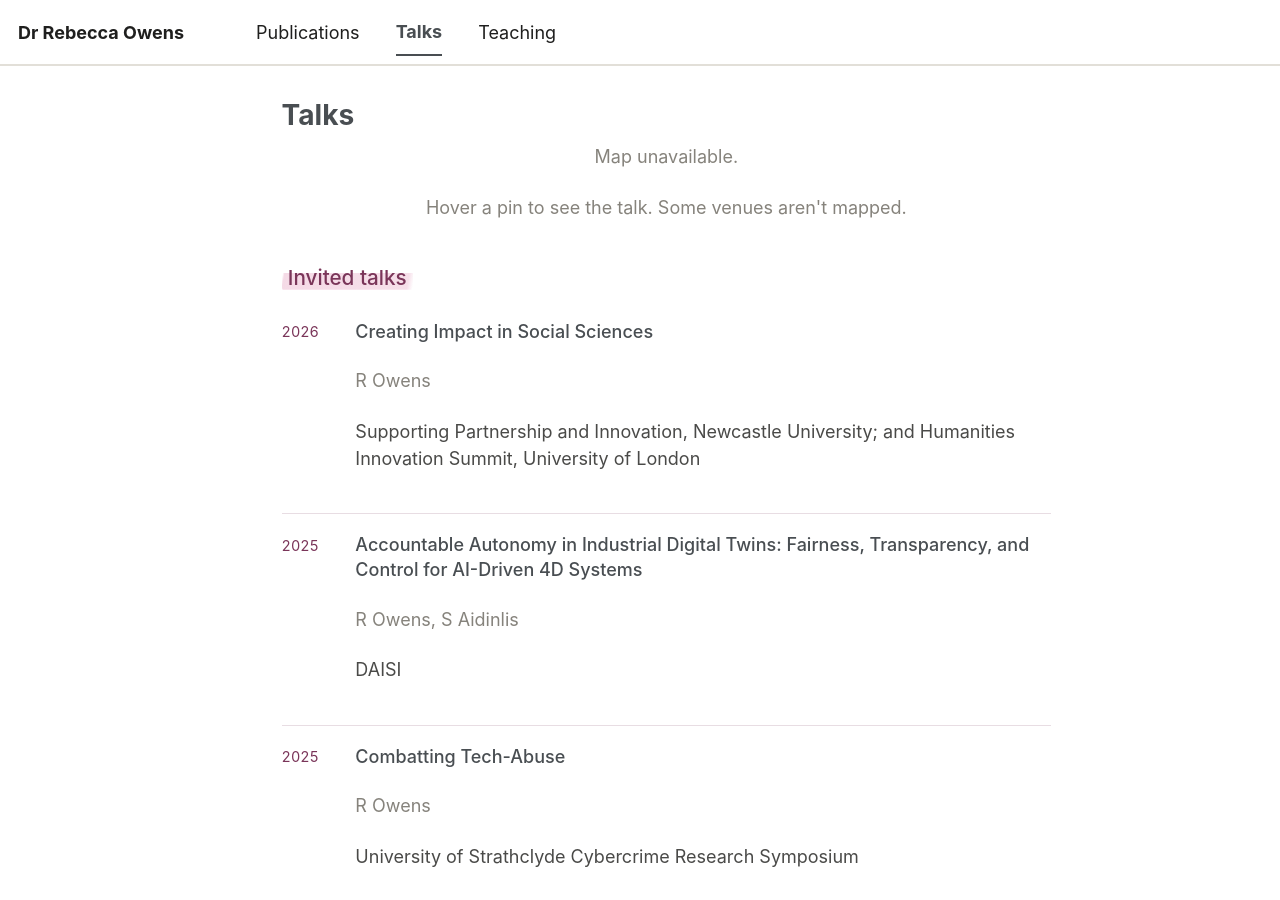
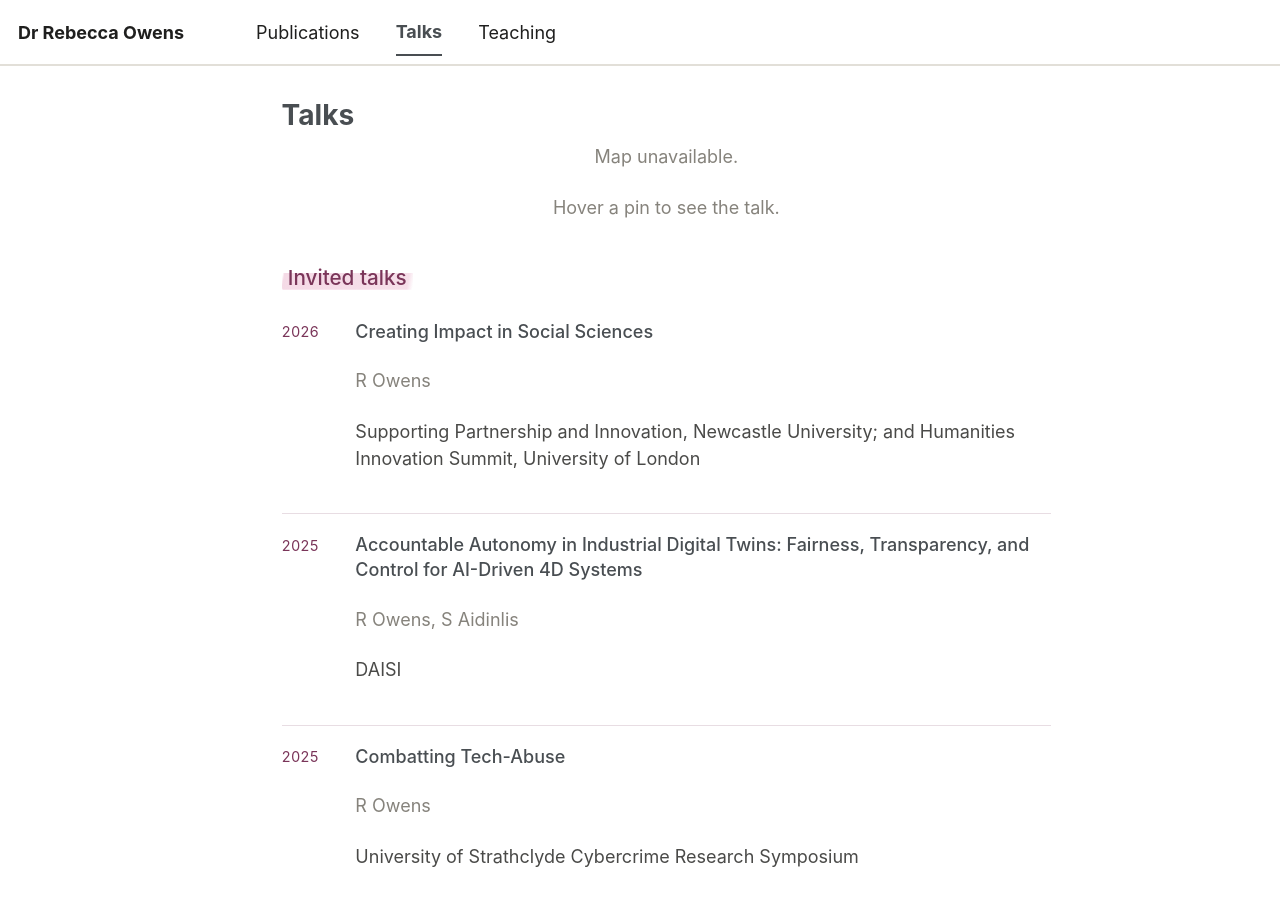
Before and after one commit to Rebecca-Owens/Rebecca-Owens.github.io, a Jekyll site: the page built from _pages/talks.html, in a window 1280 px wide and 900 px high. Built offline with Jekyll 4.4.1, drawn with Linux system fonts in a browser that asks for light colours; nearby versions of some CDN libraries; a style sheet for code colours, icons or effects is not loaded.

Commit message:
Update map description and adjust off-map handling

```diff
--- a/_pages/talks.html
+++ b/_pages/talks.html
@@ -11,8 +11,8 @@ classes: wide pc-page
 <div class="tk">
 
   <div class="tk__map-wrap">
-    <div id="tk-map" class="tk__map" role="img" aria-label="Map of the United Kingdom and Hong Kong showing the locations where these talks were given."></div>
-    <p class="tk__map-note">Hover a pin to see the talk. Some venues aren't mapped.</p>
+    <div id="tk-map" class="tk__map" role="img" aria-label="Map showing the locations where these talks were given."></div>
+    <p class="tk__map-note">Hover a pin to see the talk.</p>
   </div>
 
   {% assign kinds = "invited,conference,engagement" | split: "," %}
@@ -25,7 +25,7 @@ classes: wide pc-page
         <h2 class="tk__heading"><span class="marker">{{ labels[forloop.index0] }}</span></h2>
 
         {% for t in group %}
-          <article class="tk__item" data-kind="{{ t.kind }}"{% if t.lat %} data-place="{{ t.place }}"{% endif %}>
+          <article class="tk__item" data-kind="{{ t.kind }}">
             <span class="tk__year">{{ t.year }}</span>
             <div class="tk__body">
               <p class="tk__title">{{ t.title }}</p>
@@ -76,20 +76,25 @@ classes: wide pc-page
     var tip = d3.select(el).append('div').attr('class', 'tk__tip').style('opacity', 0);
 
     var g = svg.append('g');
+    var offCount = 0;
 
     pins.forEach(function (p) {
       var xy = proj([p.lng, p.lat]);
       var offMap = !xy || xy[0] < 0 || xy[0] > W || xy[1] < 0 || xy[1] > H;
       if (offMap) {
-        xy = [W - 78, H - 60];
-        p.name = p.name + ' (off map)';
+        offCount++;
+        xy = [W - 110, H - 24 - (offCount * 26)];
+        g.append('text')
+          .attr('x', xy[0] + 13).attr('y', xy[1] + 4)
+          .attr('font-size', '11').attr('fill', '#86837c')
+          .text(p.name);
       }
       g.append('circle')
         .attr('cx', xy[0]).attr('cy', xy[1]).attr('r', 6)
         .attr('fill', COLOURS[p.kind] || '#7a3559')
         .attr('stroke', '#faf6f8').attr('stroke-width', 1.6)
         .style('cursor', 'pointer')
-        .on('mouseenter', function (ev) {
+        .on('mouseenter', function () {
           tip.style('opacity', 1).html('<strong>' + p.name + '</strong><br>' + p.title)
              .style('left', (xy[0] + 12) + 'px')
              .style('top', (xy[1] - 6) + 'px');
```
